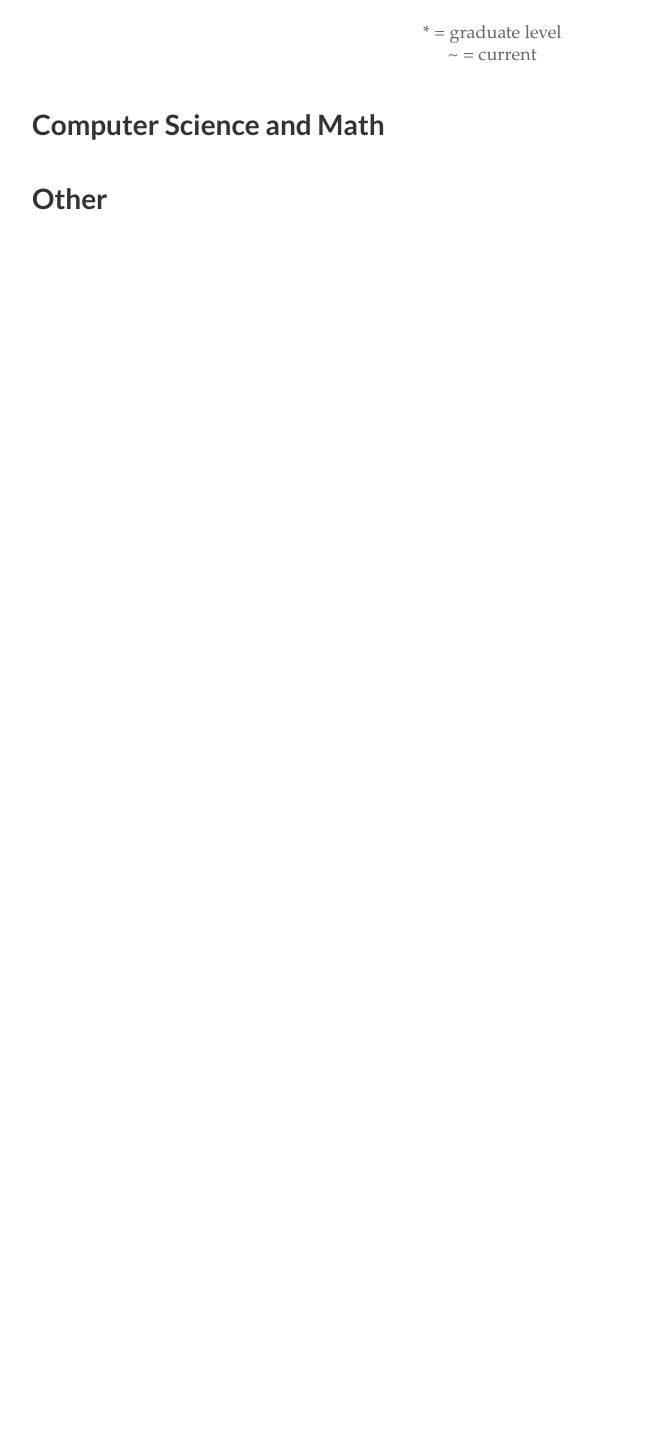
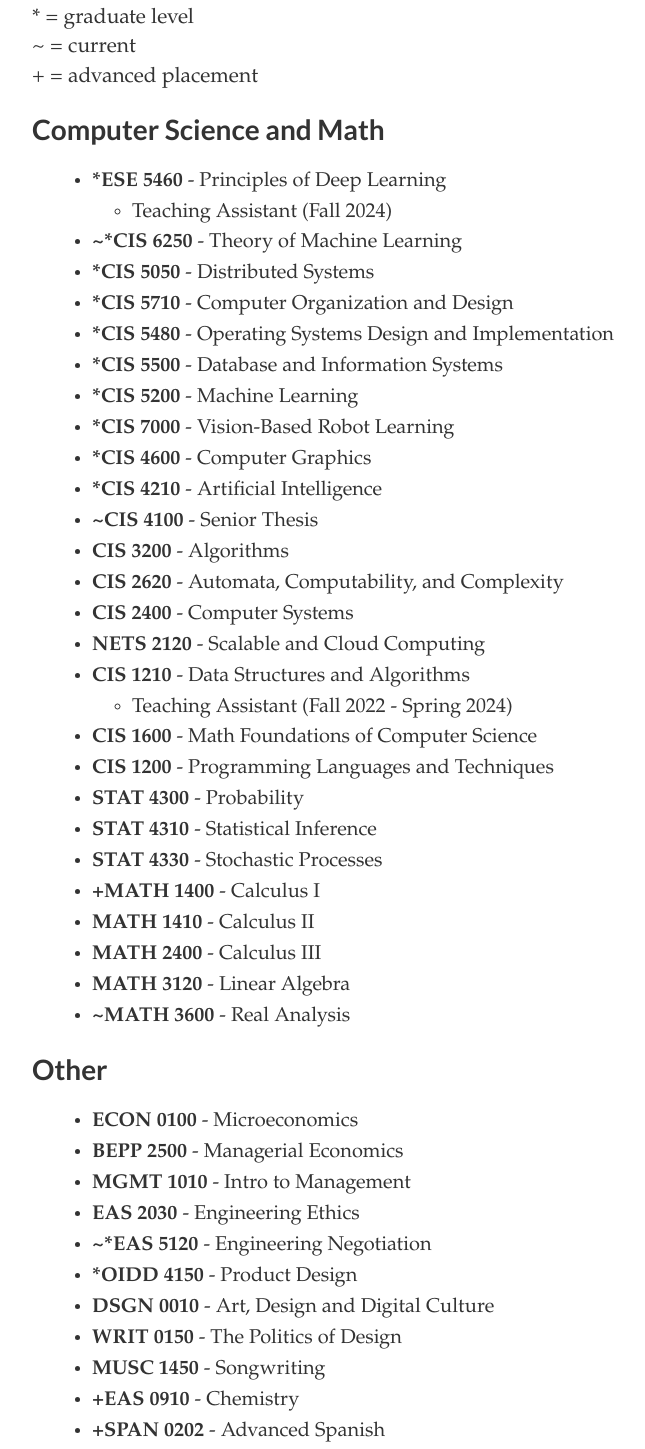
Before and after one commit to fionalluo/fionalluo.github.io, a React (Create React App) app: page /coursework in a window 1280 px wide. Shown: the part 181-1630 px from the top of the page, without its empty margins (148-793 px from the left). Before the commit the page ends 800 px from the top, so only its background shows below. Built offline with nearby package versions, Linux system fonts and the light colour scheme.

Commit message:
Coursework page

```diff
--- a/src/App.css
+++ b/src/App.css
@@ -4,8 +4,10 @@
 :root {
   --link-color: #6A8C95; /* Light blue color for links */
   --link-hover-color: #4682B4; /* Slightly darker blue for hover effect */
+  --text-color: #333;
   --font-size: 21px;
   --title-font: 'Lato', sans-serif;
+  --text-font: 'Garamond', serif;
 }
 
 /* Styling for the main container */
@@ -19,7 +21,7 @@
 
 /* Styling for the body */
 body {
-  font-family: 'Garamond', serif;
+  font-family: var(--text-font);
   margin: 0; /* Remove default margin */
   padding: 0; /* Remove default padding */
 }
@@ -44,13 +46,13 @@ body {
   font-size: 40px; /* Relative font size for responsiveness */
   margin-bottom: 40px; /* Margin below the name */
   font-family: var(--title-font);
-  color: #333; /* Dark gray color for the name */
+  color: var(--text-color); /* Dark gray color for the name */
   font-weight: bold; /* Bold font weight */
 }
 
 .name-link {
   font-style: normal; /* Ensure the name link is not italicized */
-  color: #333;
+  color: var(--text-color);;
 }
 
 .name-link:hover {
@@ -69,7 +71,7 @@ body {
 .intro {
   font-size: var(--font-size); /* Relative font size for responsiveness */
   margin-right: 5%; /* Margin between text and image */
-  color: #333; /* Dark gray color for the text */
+  color: var(--text-color);; /* Dark gray color for the text */
   line-height: 1.4; /* Increase line spacing */
   flex: 1; /* Allow the intro to grow if necessary */
 }
@@ -86,14 +88,14 @@ body {
 .intro, .education, .hobbies, .contact, .past-work {
   font-size: var(--font-size); /* Relative font size for responsiveness */
   margin-bottom: 0px; /* Margin between paragraphs */
-  color: #333; /* Dark gray color for the text */
+  color: var(--text-color);; /* Dark gray color for the text */
   line-height: 1.4; /* Increase line spacing */
 }
 
 /* Styling for the work list */
 .work-list {
   font-size: var(--font-size); /* Font size for responsiveness */
-  color: #333; /* Dark gray color for the list items */
+  color: var(--text-color);; /* Dark gray color for the list items */
   line-height: 1.4; /* Increase line spacing */
 }
 
@@ -114,25 +116,29 @@ a:hover {
 .title {
   font-size: 30px; /* Large font size for the main title */
   text-align: center; /* Center the title */
+  margin-top: 0px;
   margin-bottom: 20px; /* Space below the title */
-  color: #333; /* Dark gray color for the title */
+  color: var(--text-color);; /* Dark gray color for the title */
   font-family: var(--title-font);
 }
 
 /* Note about course levels */
 .coursework-note {
   font-size: 18px; /* Font size for the note */
-  text-align: center; /* Center the note */
-  margin-bottom: 30px; /* Space below the note */
-  color: #666; /* Slightly lighter gray for the note */
+  text-align: left; /* Center the note */
+  margin-bottom: 0px; /* Space below the note */
+  color: var(--font); /* Slightly lighter gray for the note */
+  font-size: var(--font-size); /* Font size for responsiveness */
+  color: var(--text-color);; /* Dark gray color for the list items */
+  line-height: 1.4; /* Increase line spacing */
 }
 
 /* Section titles */
 .section-title {
   font-size: 28px; /* Large font size for section titles */
-  margin-top: 40px; /* Space above the section title */
+  margin-top: 20px; /* Space above the section title */
   margin-bottom: 10px; /* Space below the section title */
-  color: #333; /* Dark gray color for the section titles */
+  color: var(--text-color);; /* Dark gray color for the section titles */
   font-family: var(--title-font);
 }
 
@@ -140,6 +146,6 @@ a:hover {
 .course-list {
   font-size: 20px; /* Font size for the list */
   margin-left: 20px; /* Indent for the list */
-  color: #333; /* Dark gray color for the list items */
+  color: var(--text-color);; /* Dark gray color for the list items */
   line-height: 1.5; /* Increase line spacing */
 }
--- a/src/Coursework.js
+++ b/src/Coursework.js
@@ -15,17 +15,62 @@ function Coursework() {
                 <h1 className="title">UPenn Coursework</h1>
                 <p className="coursework-note">
                     * = graduate level <br />
-                    ~ = current
+                    ~ = current <br />
+                    + = advanced placement
                 </p>
 
                 <h2 className="section-title">Computer Science and Math</h2>
                 <ul className="course-list">
-                    {/* Add your bullet list items here */}
+                    <li><strong>*ESE 5460</strong> - Principles of Deep Learning</li>
+                        <ul className="sub-list">
+                            <li>Teaching Assistant (Fall 2024)</li>
+                        </ul>
+                    <li><strong>~*CIS 6250</strong> - Theory of Machine Learning</li>
+                    <li><strong>*CIS 5050</strong> - Distributed Systems</li>
+                    <li><strong>*CIS 5710</strong> - Computer Organization and Design</li>
+                    <li><strong>*CIS 5480</strong> - Operating Systems Design and Implementation</li>
+                    <li><strong>*CIS 5500</strong> - Database and Information Systems</li>
+                    <li><strong>*CIS 5200</strong> - Machine Learning</li>
+                    <li><strong>*CIS 7000</strong> - Vision-Based Robot Learning</li>
+                    <li><strong>*CIS 4600</strong> - Computer Graphics</li>
+                    <li><strong>*CIS 4210</strong> - Artificial Intelligence</li>
+                    <li><strong>~CIS 4100</strong> - Senior Thesis</li>
+                    <li><strong>CIS 3200</strong> - Algorithms</li>
+                    <li><strong>CIS 2620</strong> - Automata, Computability, and Complexity</li>
+                    <li><strong>CIS 2400</strong> - Computer Systems</li>
+                    <li><strong>NETS 2120</strong> - Scalable and Cloud Computing</li>
+                    <li><strong>CIS 1210</strong> - Data Structures and Algorithms</li>
+                        <ul className="sub-list">
+                            <li>Teaching Assistant (Fall 2022 - Spring 2024)</li>
+                        </ul>
+                    <li><strong>CIS 1600</strong> - Math Foundations of Computer Science</li>
+                    <li><strong>CIS 1200</strong> - Programming Languages and Techniques</li>
+                    <li><strong>STAT 4300</strong> - Probability</li>
+                    <li><strong>STAT 4310</strong> - Statistical Inference</li>
+                    <li><strong>STAT 4330</strong> - Stochastic Processes</li>
+                    <li><strong>+MATH 1400</strong> - Calculus I</li>
+                    <li><strong>MATH 1410</strong> - Calculus II</li>
+                    <li><strong>MATH 2400</strong> - Calculus III</li>
+                    <li><strong>MATH 3120</strong> - Linear Algebra</li>
+                    <li><strong>~MATH 3600</strong> - Real Analysis</li>
                 </ul>
 
                 <h2 className="section-title">Other</h2>
                 <ul className="course-list">
-                    {/* Add your bullet list items here */}
+                    <li><strong>ECON 0100</strong> - Microeconomics</li>
+                    <li><strong>BEPP 2500</strong> - Managerial Economics</li>
+                    <li><strong>MGMT 1010</strong> - Intro to Management</li>
+                    <li><strong>EAS 2030</strong> - Engineering Ethics</li>
+                    <li><strong>~*EAS 5120</strong> - Engineering Negotiation</li>
+                    <li><strong>*OIDD 4150</strong> - Product Design</li>
+                    <li><strong>DSGN 0010</strong> - Art, Design and Digital Culture</li>
+                    <li><strong>WRIT 0150</strong> - The Politics of Design</li>
+                    <li><strong>MUSC 1450</strong> - Songwriting</li>
+                    <li><strong>+EAS 0910</strong> - Chemistry</li>
+                    <li><strong>+SPAN 0202</strong> - Advanced Spanish</li>
+                    <li><strong>+PHYS 0101</strong> - General Physics: Mechanics, Heat, Sound</li>
+                    <li><strong>+PHYS 0150</strong> - Principles of Physics I: Mechanics</li>
+                    <li><strong>+PHYS 0151</strong> - Principles of Physics II: Electromagnetism</li>
                 </ul>
             </div>
         </div>
```
